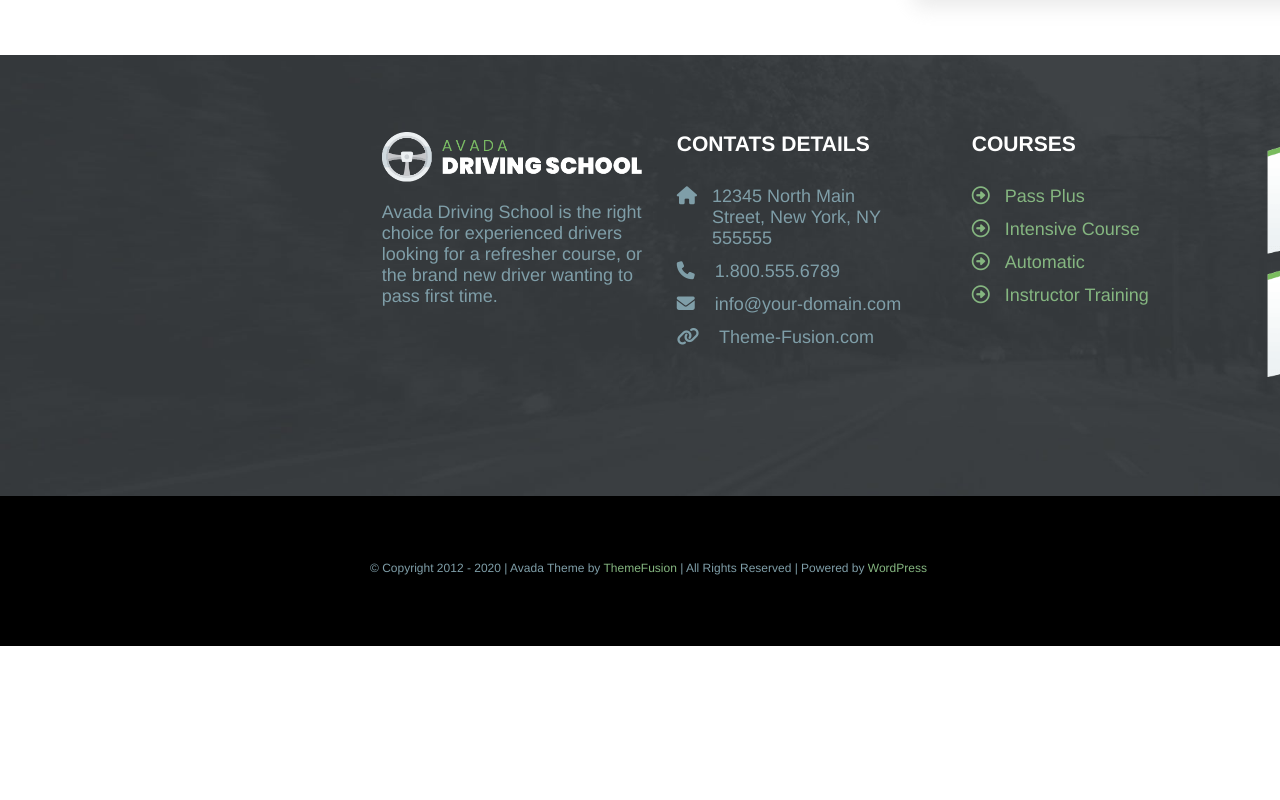
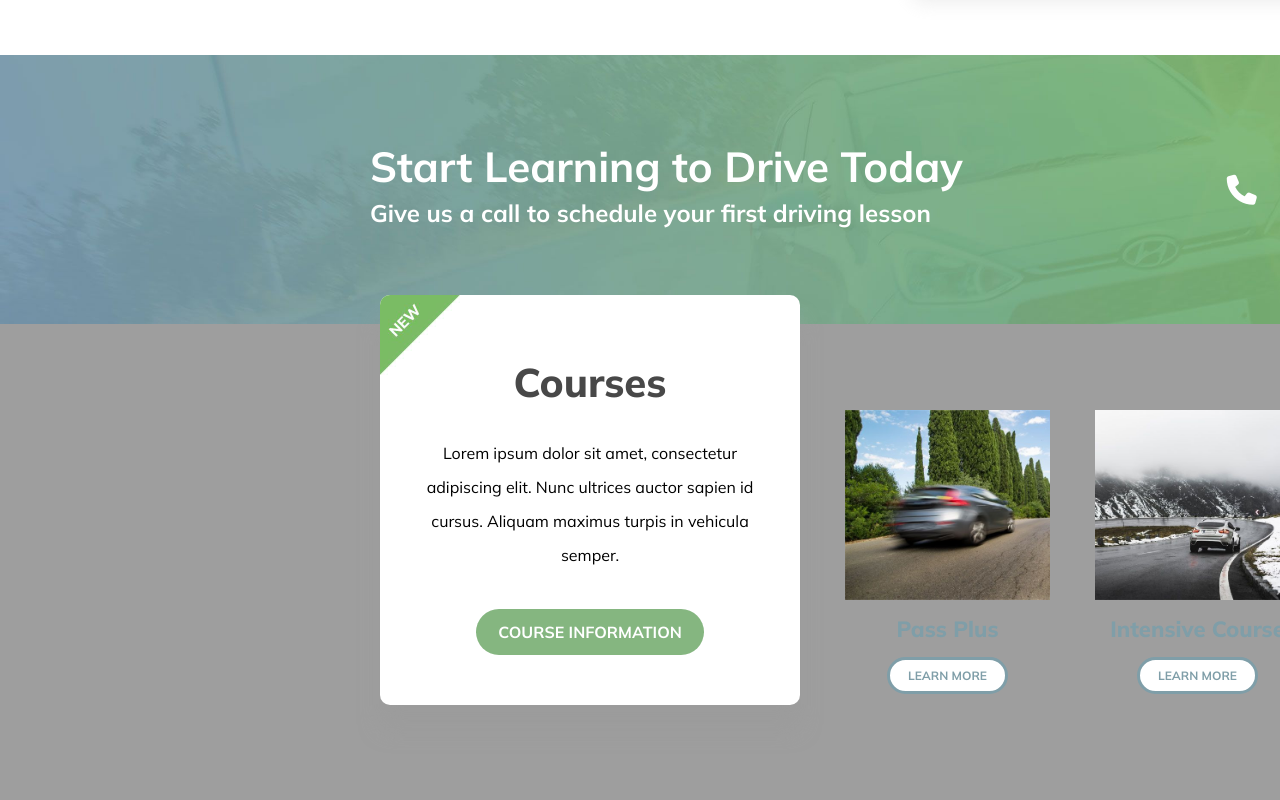
Before and after one commit to Deceit-87/proj-html-vuejs, a Vue app: page / in a window 1280 px wide. Shown: the part 1400-2200 px from the top of the page. Before the commit the page ends 2046 px from the top, so only its background shows below. Built offline with nearby package versions, Linux system fonts and the light colour scheme.

Commit message:
inizio card rate

```diff
--- a/public/index.html
+++ b/public/index.html
@@ -6,6 +6,11 @@
     <meta name="viewport" content="width=device-width,initial-scale=1.0">
     <link rel="icon" href="<%= BASE_URL %>favicon.ico">
     <link rel="stylesheet" href="https://cdnjs.cloudflare.com/ajax/libs/font-awesome/6.1.1/css/all.min.css" integrity="sha512-KfkfwYDsLkIlwQp6LFnl8zNdLGxu9YAA1QvwINks4PhcElQSvqcyVLLD9aMhXd13uQjoXtEKNosOWaZqXgel0g==" crossorigin="anonymous" referrerpolicy="no-referrer" />
+    <link rel="preconnect" href="https://fonts.googleapis.com">
+<link rel="preconnect" href="https://fonts.gstatic.com" crossorigin>
+<link rel="preconnect" href="https://fonts.googleapis.com">
+<link rel="preconnect" href="https://fonts.gstatic.com" crossorigin>
+<link href="https://fonts.googleapis.com/css2?family=Montserrat:wght@100;400;600;700&family=Mulish:wght@400;700;800&display=swap" rel="stylesheet">
     <title><%= htmlWebpackPlugin.options.title %></title>
   </head>
   <body>
--- a/src/App.vue
+++ b/src/App.vue
@@ -2,6 +2,7 @@
   <div id="app">
     <Header />
     <Form />
+    <Courses/>
     <Footer />
   </div>
 </template>
@@ -10,12 +11,14 @@
 import Header from "./components/MainHeader.vue";
 import Footer from "./components/MainFooter.vue";
 import Form from "./components/MainForm.vue";
+import Courses from "./components/MainCourse.vue";
 
 export default {
   name: "App",
   components: {
     Header,
     Form,
+    Courses,
     Footer,
   },
 };
@@ -34,6 +37,8 @@ export default {
   margin: 0;
   padding: 0;
   box-sizing: border-box;
+  font-family: 'Montserrat', sans-serif;
+  font-family: 'Mulish', sans-serif;
 }
 ul,
 ol {
@@ -70,6 +75,23 @@ ol {
     background-color: var(--over-green);
   }
 }
+.sec_button {
+    border-radius: 25px;
+    font-size: 12px;
+    font-weight: 700;
+    padding: 8px 18px;
+    border: 3px solid var(--text-xs);
+    transition: all .3s ease;
+    text-transform: uppercase;
+    background-color: #fff;
+    color:var(--text-xs);
+    transition: all 0.5s;
+    &:hover{
+      border: 3px solid var(--over-green);
+      color: var(--over-green);
+
+    }
+    }
 .container-fluid {
   min-width: 1920px;
 }
@@ -90,4 +112,8 @@ ol {
     width: 260px;
   }
 }
+h3{
+  font-size: 42px;
+  font-weight: 700;
+}
 </style>
--- /dev/null
+++ b/src/components/MainCourse.vue
@@ -0,0 +1,192 @@
+<template>
+  <section id="courses">
+    <div class="header-courses container-fluid">
+      <div class="container">
+        <div class="courses-title">
+          <h3>Start Learning to Drive Today</h3>
+          <h2>Give us a call to schedule your first driving lesson</h2>
+        </div>
+        <div class="courses-contact">
+          <i class="fusion-li-icon fa-phone fas"></i>
+          <span>1-800-555-555</span>
+        </div>
+      </div>
+    </div>
+
+    <!-- COURSES  -->
+
+    <div class="container-fluid courses">
+      <div class="container">
+        <div class="courses-info">
+          <img class="corner-new" src="../assets/img/new-corner.jpg" alt="" />
+          <h2>Courses</h2>
+          <p>
+            Lorem ipsum dolor sit amet, consectetur adipiscing elit. Nunc
+            ultrices auctor sapien id cursus. Aliquam maximus turpis in vehicula
+            semper.
+          </p>
+          <button class="green_button">Course information</button>
+        </div>
+        <div class="courses_learn-more">
+          <div class="learn-more_card">
+            <img src="../assets/img/courses-passplus.jpg" alt="" />
+            <h4>Pass Plus</h4>
+            <button class="sec_button">Learn More</button>
+          </div>
+          <div class="learn-more_card">
+            <img src="../assets/img/course-intensive.jpg" alt="" />
+            <h4>Intensive Course</h4>
+            <button class="sec_button">Learn More</button>
+          </div>
+          <div class="learn-more_card">
+            <img src="../assets/img/courses-instructor.jpg" alt="" />
+            <h4>Instructors</h4>
+            <button class="sec_button">Learn More</button>
+          </div>
+        </div>
+      </div>
+    </div>
+
+    <!-- RATE -->
+    <div class="rate-container container-fluid">
+      <div class="container">
+        <div class="rate-card">
+            <div></div>
+        </div>
+        <div class="rate-card"></div>
+        <div class="rate-card"></div>
+      </div>
+    </div>
+  </section>
+</template>
+
+<script>
+export default {};
+</script>
+
+<style lang="scss">
+.container-fluid.courses {
+  background-image: url(http://localhost:8081/img/promise-background.0e5d3981.jpg);
+  background-size: cover;
+  background-position: bottom;
+  background-repeat: no-repeat;
+  min-height: 520px;
+}
+.header-courses {
+  display: flex;
+  align-items: center;
+
+  background: url("../assets/img/horizontal-cta-background.jpg");
+  background-size: cover;
+  background-repeat: no-repeat;
+  background-position: top;
+  min-height: 269px;
+  .courses-title {
+    flex-grow: 1;
+  }
+  .courses-title {
+    color: #fff;
+    flex-direction: column;
+    justify-content: center;
+    h3 {
+      margin-top: -12px;
+      padding-bottom: 5px;
+    }
+  }
+  .courses-contact {
+    display: flex;
+    align-items: center;
+    i {
+      color: #fff;
+      margin-right: 37px;
+      font-size: 30px;
+    }
+    span {
+      font-size: 33px;
+      color: #fff;
+      font-weight: 700;
+      padding-right: 15px;
+    }
+  }
+}
+.courses-info {
+  position: relative;
+  box-shadow: 0px 25px 20px 0px rgba(155, 155, 155, 0.71);
+  padding: 50px 30px;
+  margin: 0 10px;
+  border-radius: 10px;
+  background-color: #fff;
+  position: relative;
+  bottom: 110px;
+  overflow: hidden;
+  top: -29px;
+  margin-right: 45px;
+  text-align: center;
+  line-height: 34px;
+  display: flex;
+  flex-direction: column;
+  align-items: center;
+  .corner-new {
+    position: absolute;
+    top: 0;
+    left: 0;
+    width: 19%;
+  }
+  h2 {
+    color: var(--darkGrey);
+    font-size: 40px;
+    font-weight: 800;
+    padding-bottom: 37px;
+    padding-top: 20px;
+  }
+  p {
+    padding-bottom: 37px;
+  }
+}
+.courses_learn-more {
+  width: 60%;
+  display: flex;
+  justify-content: space-between;
+  align-items: center;
+  padding-top: 18px;
+  .learn-more_card {
+    width: 205px;
+    margin-right: 45px;
+    display: flex;
+    flex-direction: column;
+    align-items: center;
+    &:last-child {
+      margin-right: 0px;
+    }
+    img {
+      width: 100%;
+      aspect-ratio: 1;
+      padding-bottom: 15px;
+      margin-top: 27px;
+    }
+    h4 {
+      color: var(--text-xs);
+      font-size: 22px;
+      font-weight: 800;
+      margin-bottom: 14px;
+    }
+  }
+}
+.rate-container {
+  margin-top: -1px;
+  background-image: url("../assets/svg/driving-triangle.svg");
+  min-height: 500px;
+  background-size: 100% 125px;
+  background-repeat: no-repeat;
+  background-position: top;
+  .rate-card {
+      border-radius: 10px;
+      border-top: 5px solid var(--main-green);
+    background-color: #fff;
+    height: 400px;
+    width: 33%;
+    margin-right: 20px;
+    box-shadow: 0px 25px 20px 0px rgba(155, 155, 155, 0.71);
+  }
+}
+</style>
--- a/src/components/MainFooter.vue
+++ b/src/components/MainFooter.vue
@@ -15,7 +15,7 @@
         </p>
       </div>
       <div class="footer-card">
-        <h3 class="">contats details</h3>
+        <h4 class="">contats details</h4>
         <ul class="">
           <li class="flex">
             <i class="fas fa-home"></i>
@@ -36,7 +36,7 @@
         </ul>
       </div>
       <div class="footer-card course">
-        <h3 class="ad-h3">courses</h3>
+        <h4 class="ad-h4">courses</h4>
         <ul>
           <li v-for="link in footerLinks" :key="link">
             <i class="far fa-arrow-alt-circle-right"></i>
@@ -147,16 +147,16 @@ i{
       }
       ul li {
         padding-bottom: 12px;
-        padding-right: 45px;
+        padding-right: 40px;
         a {
           text-decoration: none;
         }
       }
-      h3,
+      h4,
       .button_green {
         text-transform: uppercase;
       }
-      h3 {
+      h4 {
         padding-bottom: 30px;
         color: white;
         font-weight: 700;
--- a/src/components/MainForm.vue
+++ b/src/components/MainForm.vue
@@ -110,7 +110,7 @@ export default {
       align-items: center;
       box-shadow: 0px 25px 20px 0px rgba(211, 211, 211, 0.486);
       position: absolute;
-      top: -5%;
+      top: -6%;
       background-color: #fff;
       border-radius: 10px;
       p {
```
Also changed, not shown: src/assets/img/promise-background.jpg (added).
